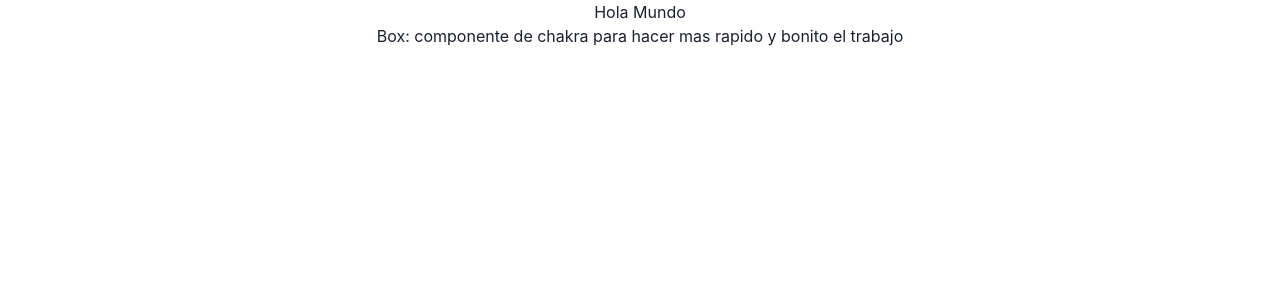
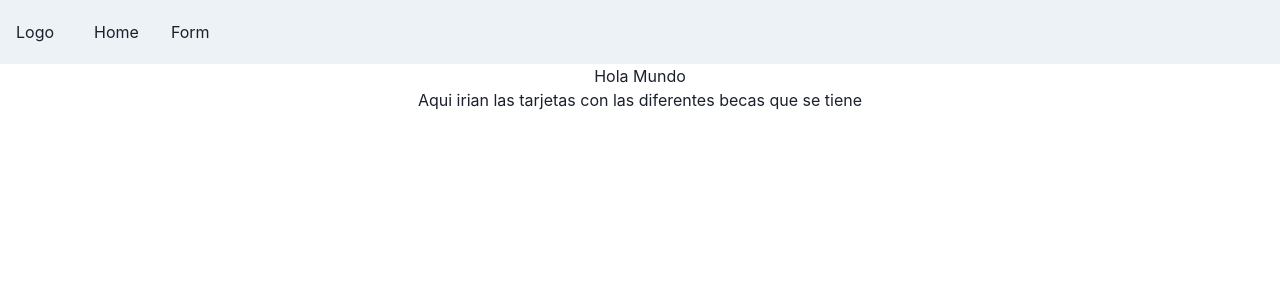
Before and after one commit to FelipeGuicharrousse/Proyecto-DIU, a React (Create React App) app: page / in a window 1280 px wide. Shown: the top 300 px of the page. Built offline with nearby package versions, Linux system fonts and the light colour scheme.

Commit message:
✨ Added home and form views

```diff
--- a/src/App.js
+++ b/src/App.js
@@ -1,16 +1,23 @@
-import logo from './logo.svg';
-import { Box } from '@chakra-ui/react'
+import React from 'react';
+import { BrowserRouter as Router, Route, Routes } from 'react-router-dom';
 import './App.css';
+import Home from './views/home.js';
+import Form from './views/form.js';
+import WithAction from './components/withAction.js';
 
 function App() {
   return (
-    <div className="App">
-      <Box>
-        Hola Mundo
-        <br />
-        Box: componente de chakra para hacer mas rapido y bonito el trabajo
-      </Box>
-    </div>
+    <Router>
+      <div>
+        <WithAction />
+        <div className="App">
+          <Routes>
+            <Route path="/" element={<Home />} />
+            <Route path="/form" element={<Form />} />
+          </Routes>
+        </div>
+      </div>
+    </Router>
   );
 }
 
--- /dev/null
+++ b/src/views/form.js
@@ -0,0 +1,15 @@
+import React from 'react';
+import { Box } from '@chakra-ui/react';
+
+function Forms() {
+  return (
+    <div>
+      <Box>
+        <h1>Formulario</h1>
+        <p>Aqui iria el formulario para la inscripcion del estudiante a postular a una practica</p>
+      </Box>
+    </div>
+  );
+}
+
+export default Forms;
--- /dev/null
+++ b/src/views/home.js
@@ -0,0 +1,15 @@
+import React from 'react';
+import { Box } from '@chakra-ui/react';
+
+function Home() {
+  return (
+    <div>
+      <Box>
+        <h1>Hola Mundo</h1>
+        <p>Aqui irian las tarjetas con las diferentes becas que se tiene</p>
+      </Box>
+    </div>
+  );
+}
+
+export default Home;
```
